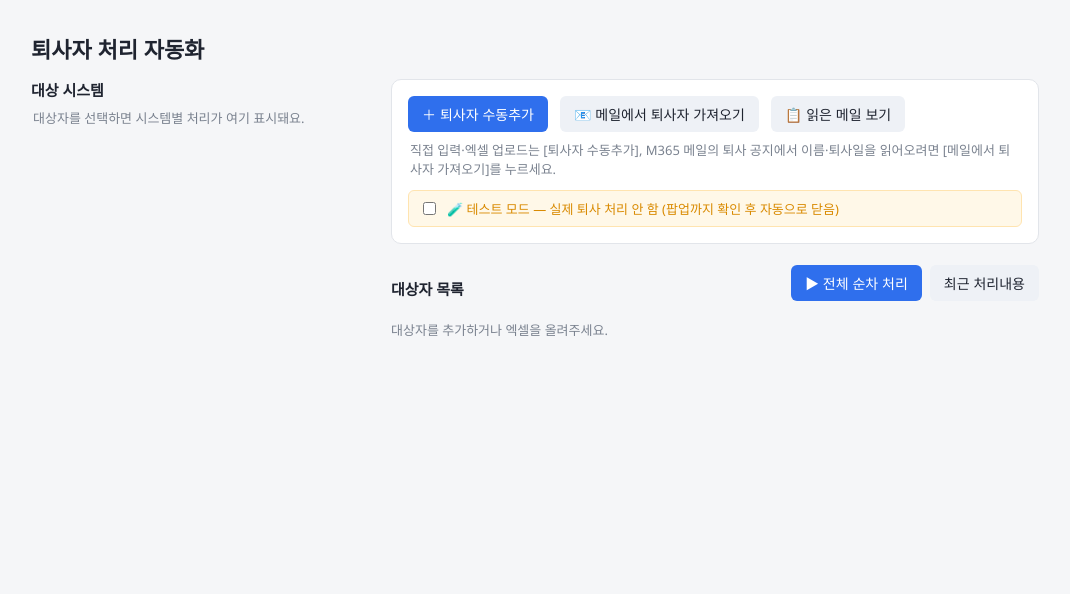
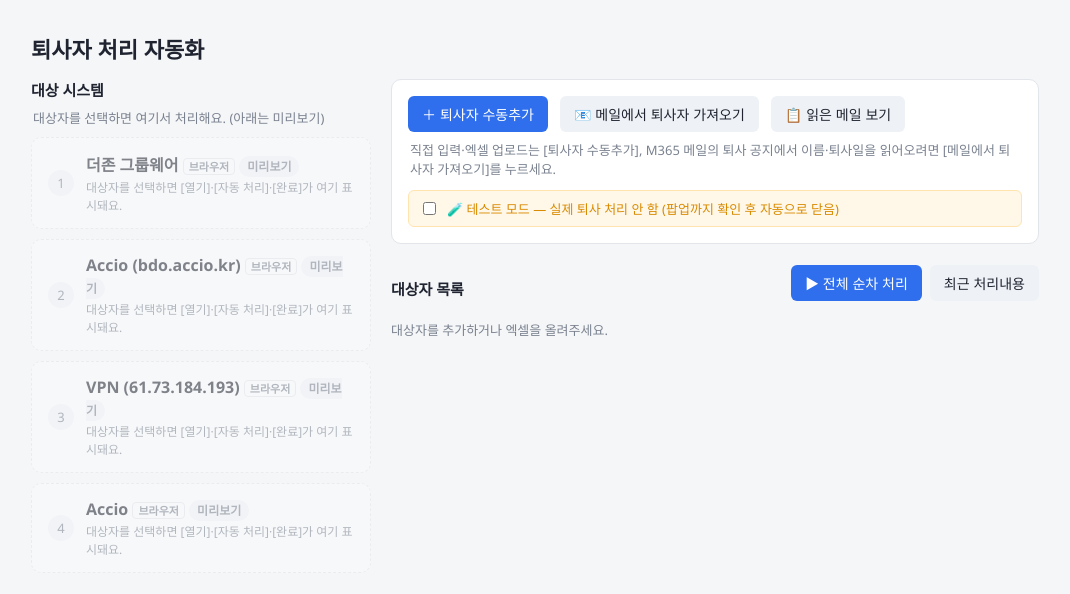
Before and after one commit to Jin-Gyu-19/KTY, a Flask app: page / in a window 1280 px wide. Shown: the top 594 px of the page, without its empty margins (105-1175 px from the left). Run offline with Flask 3, Linux system fonts and the light colour scheme; data that the repository does not hold is empty.

Commit message:
시작 시 자동 불러오기에도 진행바 표시, 대상 시스템 미리보기 추가
- 앱 시작 자동 메일 가져오기를 백그라운드 작업으로 전환(/api/mail/auto-start)
  → 수동과 동일한 진행바(퍼센트) 표시. 새로 등록된 게 없으면 조용히 닫음
- 대상자 선택 전 '대상 시스템' 패널이 비지 않도록 미리보기(데모) 4건 표시
  (실제 등록 사이트 우선, 부족분은 데모로 채움 · 점선/흐리게 스타일)

Co-Authored-By: Claude Opus 4.8 <noreply@anthropic.com>

```diff
--- a/app.py
+++ b/app.py
@@ -152,10 +152,28 @@ def _do_mail_import(progress=None) -> dict:
     }
 
 
-def _run_mail_import():
-    """메일에서 퇴사자를 읽어 대상자로 등록한다. (added, duplicates) 반환(자동용)."""
-    r = _do_mail_import()
-    return r["added"], r["duplicates"]
+def _start_mail_job(kind: str) -> bool:
+    """메일 읽기 백그라운드 작업을 시작한다. 이미 돌고 있으면 False."""
+    with _MAIL_LOCK:
+        if _MAIL_JOB["running"]:
+            return False
+        _MAIL_JOB.update(
+            running=True, phase="reading", fetched=0, cap=0,
+            kind=kind, result=None, error=None,
+        )
+    threading.Thread(target=_mail_worker, args=(kind,), daemon=True).start()
+    return True
+
+
+def _mail_configured() -> bool:
+    """M365 메일 조회에 필요한 설정이 갖춰졌는지."""
+    from automation.integrations.graph import GraphClient
+
+    mailbox, *_ = _mail_env()
+    try:
+        return bool(GraphClient().configured() and mailbox)
+    except Exception:
+        return False
 
 
 def _mail_progress(fetched: int, cap: int) -> None:
@@ -227,21 +245,21 @@ def api_sites_enabled():
     return jsonify({"enabled_sites": sorted(_ENABLED_SITES)})
 
 
-@app.post("/api/mail/auto-import")
-def api_mail_auto_import():
-    """앱 시작 후 1회 자동 메일 가져오기(설정 안 됐으면 조용히 넘어감)."""
+@app.post("/api/mail/auto-start")
+def api_mail_auto_start():
+    """앱 시작 후 1회, 백그라운드로 자동 메일 가져오기를 시작한다.
+
+    설정 안 됐거나 이미 한 번 했으면 skip. 시작하면 클라이언트가
+    /api/mail/progress 로 진행바를 띄우고 결과를 받는다.
+    """
     if _AUTO_IMPORTED["done"]:
-        return jsonify({"skipped": True, "added": []})
+        return jsonify({"skip": True, "reason": "already"})
+    if not _mail_configured():
+        _AUTO_IMPORTED["done"] = True
+        return jsonify({"skip": True, "reason": "not_configured"})
     _AUTO_IMPORTED["done"] = True
-    try:
-        added, duplicates = _run_mail_import()
-    except Exception:
-        return jsonify({"skipped": True, "added": []})  # 미설정/오류는 조용히
-    names = ", ".join(f"{t['name']}({t['resign_date']})" for t in added[:8])
-    msg = f"메일에서 퇴사자 {len(added)}명을 자동으로 불러왔습니다: {names}" if added else ""
-    return jsonify(
-        {"targets": state.snapshot(), "added": added, "duplicates": duplicates, "message": msg}
-    )
+    _start_mail_job("import")
+    return jsonify({"started": True})
 
 
 @app.post("/api/testmode")
@@ -310,14 +328,8 @@ def api_mail_start():
     kind = (request.get_json(force=True, silent=True) or {}).get("kind") or "import"
     if kind not in ("import", "list"):
         kind = "import"
-    with _MAIL_LOCK:
-        if _MAIL_JOB["running"]:
-            return jsonify({"running": True, "already": True, "kind": _MAIL_JOB["kind"]})
-        _MAIL_JOB.update(
-            running=True, phase="reading", fetched=0, cap=0,
-            kind=kind, result=None, error=None,
-        )
-    threading.Thread(target=_mail_worker, args=(kind,), daemon=True).start()
+    if not _start_mail_job(kind):
+        return jsonify({"running": True, "already": True, "kind": _MAIL_JOB["kind"]})
     return jsonify({"started": True, "kind": kind})
 
 
--- a/static/app.js
+++ b/static/app.js
@@ -38,15 +38,15 @@ async function refresh() {
 async function autoImport() {
   if (autoImportTried) return;
   autoImportTried = true;
+  let r;
   try {
-    const r = await api("/api/mail/auto-import", "POST");
-    if (r && r.message) {
-      await refresh();
-      notice("🔔 메일에서 자동으로 불러왔습니다", r.message);
-    }
+    r = await api("/api/mail/auto-start", "POST");
   } catch (e) {
-    /* 미설정/오류는 조용히 */
+    return; // 미설정/오류는 조용히
   }
+  if (!r || !r.started) return; // 설정 안 됐거나 이미 함
+  // 백그라운드 작업이 시작됐으니, 수동 때와 똑같이 진행바를 띄우고 폴링한다.
+  await pollMailJob("import", { auto: true });
 }
 
 async function toggleHistory() {
@@ -226,6 +226,41 @@ function renderTargetList(t) {
   });
 }
 
+// 대상자가 없을 때 '대상 시스템' 패널이 휑하지 않게 미리보기(데모) 4건을 보여준다.
+function renderChecklistPreview(listEl) {
+  listEl.innerHTML = "";
+  // 실제 등록된 사이트를 우선 보여주고, 4건이 안 되면 데모로 채운다.
+  const demo = [
+    { name: "더존 그룹웨어", kind: "browser" },
+    { name: "Accio", kind: "browser" },
+    { name: "VPN", kind: "browser" },
+    { name: "M365 (직접 처리)", kind: "api" },
+    { name: "업무 사이트", kind: "browser" },
+  ];
+  const rows = (scenarios && scenarios.length ? scenarios.slice() : []).map((s) => ({
+    name: s.name,
+    kind: s.kind,
+  }));
+  for (const d of demo) {
+    if (rows.length >= 4) break;
+    if (!rows.some((r) => r.name === d.name)) rows.push(d);
+  }
+  rows.slice(0, 4).forEach((s, i) => {
+    const row = document.createElement("div");
+    row.className = "site demo";
+    row.innerHTML = `
+      <div class="idx">${i + 1}</div>
+      <div class="body">
+        <div class="title">${s.name}
+          <span class="tag">${s.kind === "api" ? "API" : "브라우저"}</span>
+          <span class="badge pending">미리보기</span>
+        </div>
+        <div class="msg">대상자를 선택하면 [열기]·[자동 처리]·[완료]가 여기 표시돼요.</div>
+      </div>`;
+    listEl.appendChild(row);
+  });
+}
+
 // ----- 활성 대상자의 사이트 체크리스트 -----
 function renderChecklist(t) {
   const titleEl = document.getElementById("activeTitle");
@@ -233,8 +268,8 @@ function renderChecklist(t) {
   const active = (t.targets || []).find((x) => x.key === t.active);
 
   if (!active) {
-    titleEl.textContent = "대상자를 선택하면 시스템별 처리가 여기 표시돼요.";
-    listEl.innerHTML = "";
+    titleEl.textContent = "대상자를 선택하면 여기서 처리해요. (아래는 미리보기)";
+    renderChecklistPreview(listEl);
     return;
   }
   titleEl.textContent = `처리 중: ${active.name} · 퇴사일 ${active.resign_date}`;
@@ -610,16 +645,16 @@ function buildProgress(labelText) {
 // ----- 메일 읽기(백그라운드) + 진행상황 폴링 -----
 let mailPollTimer = null;
 
-async function runMailJob(kind) {
+function closeMainModal() {
+  document.getElementById("modal").style.display = "none";
+}
+
+// 진행바 모달을 띄우고 /api/mail/progress 를 폴링한다. (작업은 이미 시작돼 있어야 함)
+async function pollMailJob(kind, opts) {
+  opts = opts || {};
   if (mailPollTimer) {
     clearTimeout(mailPollTimer);
     mailPollTimer = null;
-  }
-  try {
-    await api("/api/mail/start", "POST", { kind });
-  } catch (e) {
-    notice("메일 읽기", e.message);
-    return;
   }
   const title = kind === "list" ? "읽은 메일 불러오는 중…" : "메일에서 퇴사자 찾는 중…";
   const p = buildProgress("받은편지함을 읽는 중입니다…");
@@ -637,13 +672,14 @@ async function runMailJob(kind) {
     p.bar.style.width = pct + "%";
     p.pctLab.textContent = pct + "%" + (s.fetched ? ` · ${s.fetched}건 읽음` : "");
     if (!s.running && s.error) {
-      notice("메일 읽기 오류", s.error);
+      if (opts.auto) closeMainModal();
+      else notice("메일 읽기 오류", s.error);
       return;
     }
     if (!s.running && s.result !== null) {
       p.bar.style.width = "100%";
       p.pctLab.textContent = "100% · 완료";
-      await finishMailJob(kind, s.result);
+      await finishMailJob(kind, s.result, opts);
       return;
     }
     mailPollTimer = setTimeout(tick, 400);
@@ -651,7 +687,18 @@ async function runMailJob(kind) {
   tick();
 }
 
-async function finishMailJob(kind, result) {
+async function runMailJob(kind) {
+  try {
+    await api("/api/mail/start", "POST", { kind });
+  } catch (e) {
+    notice("메일 읽기", e.message);
+    return;
+  }
+  await pollMailJob(kind, {});
+}
+
+async function finishMailJob(kind, result, opts) {
+  opts = opts || {};
   if (kind === "list") {
     showModal("읽은 메일 목록 (받은편지함)", buildMailListNode(result.messages || []));
     return;
@@ -659,14 +706,20 @@ async function finishMailJob(kind, result) {
   // import
   await refresh();
   const dups = result.duplicates || [];
+  const added = result.added || [];
   if (dups.length) {
     showDuplicatesModal(dups, result.message);
-  } else {
-    notice(
-      "메일에서 퇴사자 가져오기",
-      result.message || "새로 등록된 퇴사자가 없습니다."
-    );
+    return;
   }
+  // 자동 불러오기인데 새로 등록된 게 없으면 조용히 닫는다(방해 X).
+  if (opts.auto && added.length === 0) {
+    closeMainModal();
+    return;
+  }
+  notice(
+    opts.auto ? "🔔 메일에서 자동으로 불러왔습니다" : "메일에서 퇴사자 가져오기",
+    result.message || "새로 등록된 퇴사자가 없습니다."
+  );
 }
 
 document.getElementById("mailListBtn").onclick = () => runMailJob("list");
--- a/static/style.css
+++ b/static/style.css
@@ -143,6 +143,7 @@ button { white-space: nowrap; }
 .target-row input[type=checkbox] { width: auto; flex: none; cursor: pointer; }
 .target-row .mmain { flex: 1; min-width: 0; }
 .site.off { opacity: .5; }
+.site.demo { opacity: .55; border-style: dashed; background: #fafbfc; }
 .site .inc { display: flex; align-items: center; }
 .site .inc input { width: auto; }
 .tag { font-size: 11px; color: var(--muted); border: 1px solid var(--line); border-radius: 4px; padding: 0 5px; }
```
